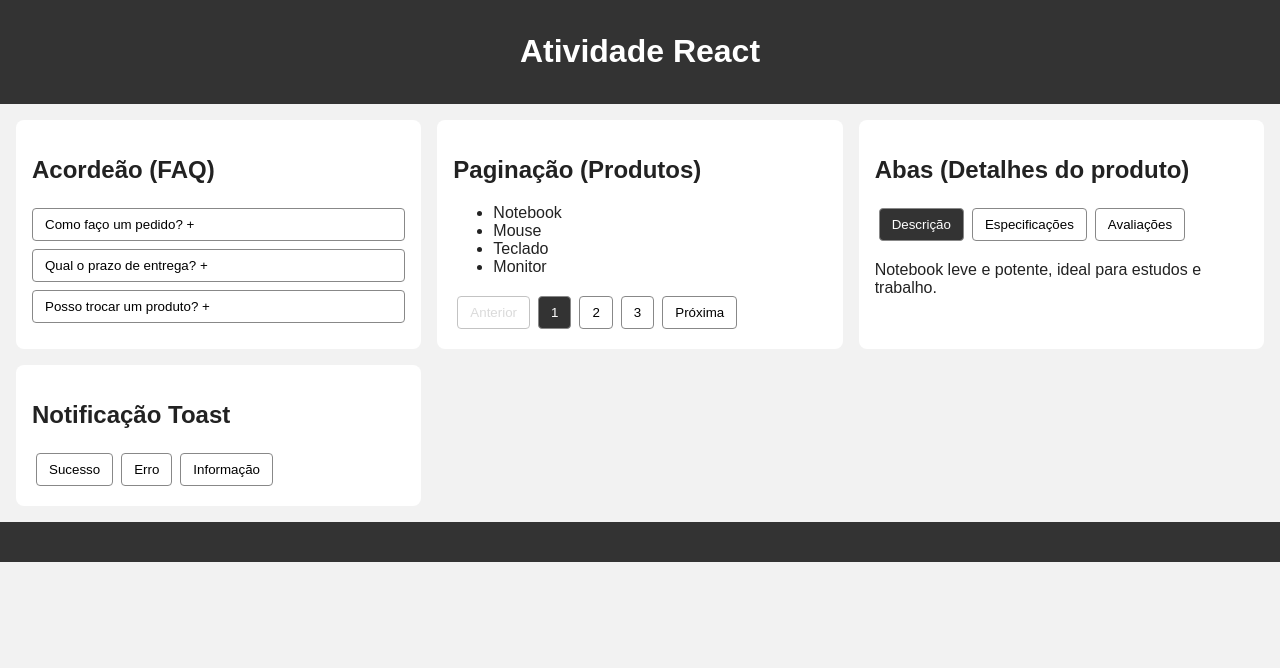
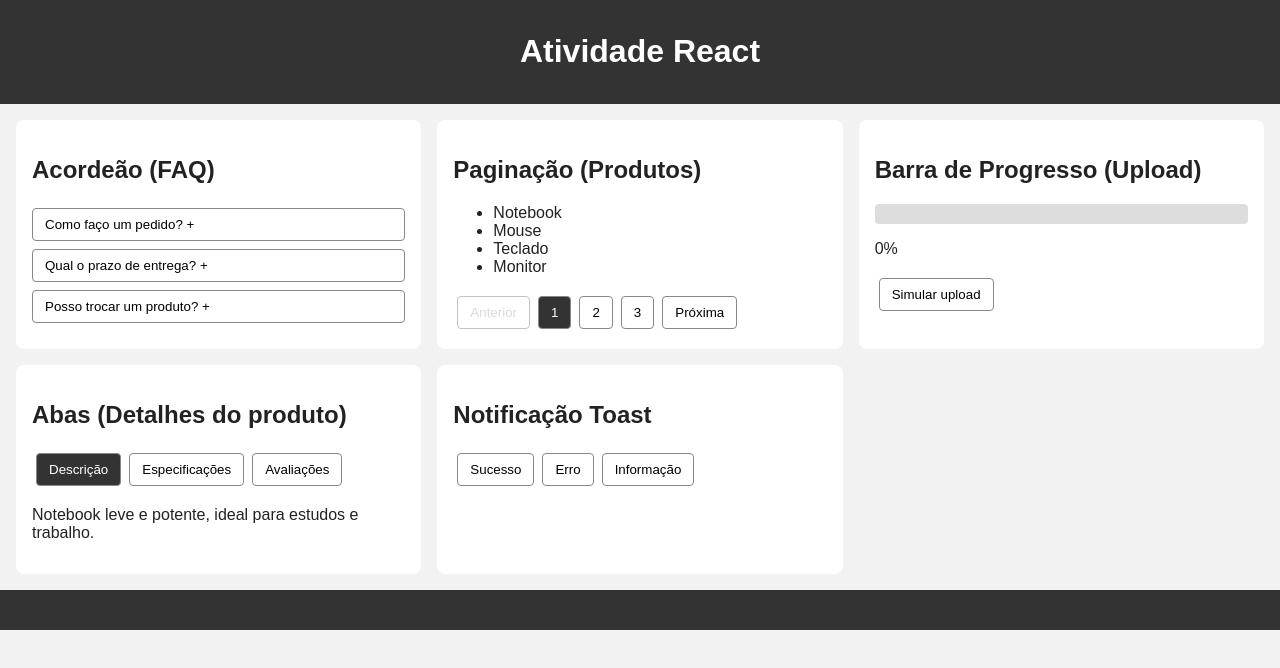
Before and after one commit to ViniciusSousaaa/atividade-react, a React (Vite) app: page / in a window 1280 px wide. Shown: the top 668 px of the page. Built offline with nearby package versions, Linux system fonts and the light colour scheme.

Commit message:
Adiciona componente barra de progresso

```diff
--- a/src/App.jsx
+++ b/src/App.jsx
@@ -1,6 +1,7 @@
-import { useState, useCallback } from 'react'
+import { useState, useEffect, useCallback } from 'react'
 import Accordion from './components/Accordion'
 import Pagination from './components/Pagination'
+import ProgressBar from './components/ProgressBar'
 import Tabs from './components/Tabs'
 import Toast from './components/Toast'
 
@@ -29,6 +30,9 @@ function App() {
   const start = (currentPage - 1) * ITEMS_PER_PAGE
   const visibleProducts = products.slice(start, start + ITEMS_PER_PAGE)
 
+  const [progress, setProgress] = useState(0)
+  const [isUploading, setIsUploading] = useState(false)
+
   const [toast, setToast] = useState(null)
 
   function showToast(message, type) {
@@ -36,6 +40,26 @@ function App() {
   }
 
   const closeToast = useCallback(() => setToast(null), [])
+
+  function startUpload() {
+    setProgress(0)
+    setIsUploading(true)
+  }
+
+  useEffect(() => {
+    if (!isUploading) return
+
+    const timer = setTimeout(() => {
+      if (progress < 100) {
+        setProgress(progress + 10)
+      } else {
+        setIsUploading(false)
+        setToast({ message: 'Upload concluído com sucesso!', type: 'success' })
+      }
+    }, 300)
+
+    return () => clearTimeout(timer)
+  }, [isUploading, progress])
 
   return (
     <>
@@ -64,6 +88,14 @@ function App() {
         </section>
 
         <section className="card">
+          <h2>Barra de Progresso (Upload)</h2>
+          <ProgressBar value={progress} label="Progresso do upload" />
+          <button onClick={startUpload} disabled={isUploading}>
+            {isUploading ? 'Enviando...' : 'Simular upload'}
+          </button>
+        </section>
+
+        <section className="card">
           <h2>Abas (Detalhes do produto)</h2>
           <Tabs tabs={productTabs} />
         </section>
--- /dev/null
+++ b/src/components/ProgressBar.jsx
@@ -0,0 +1,19 @@
+function ProgressBar({ value, label }) {
+  return (
+    <div>
+      <div
+        className="progress"
+        role="progressbar"
+        aria-label={label}
+        aria-valuenow={value}
+        aria-valuemin={0}
+        aria-valuemax={100}
+      >
+        <div className="progress-fill" style={{ width: `${value}%` }}></div>
+      </div>
+      <p>{value}%</p>
+    </div>
+  )
+}
+
+export default ProgressBar
```
